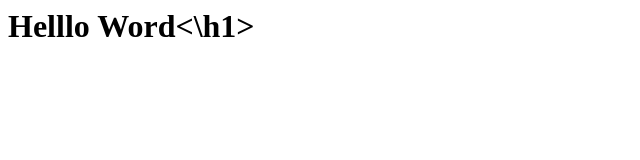
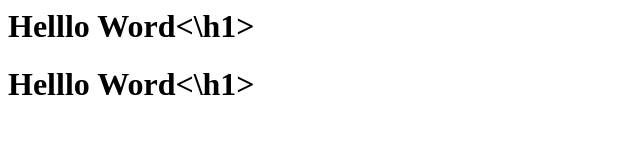
Before and after one commit to DeepikaKonda113/devops-test, a plain HTML site: page index.html in a window 1280 px wide. Shown: the whole page, without its empty margins (0-640 px from the left). Drawn offline with Linux system fonts and the light colour scheme.

Commit message:
2.2.2020

```diff
--- a/index.html
+++ b/index.html
@@ -1 +1,2 @@
 <h1>Helllo Word<\h1>
+<h1>Helllo Word<\h1>
```
